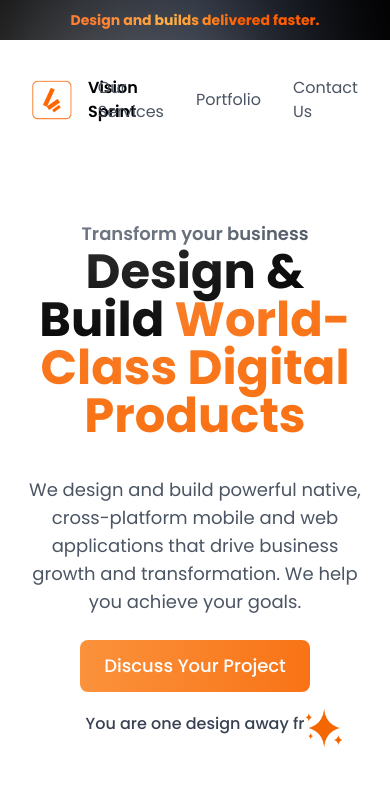
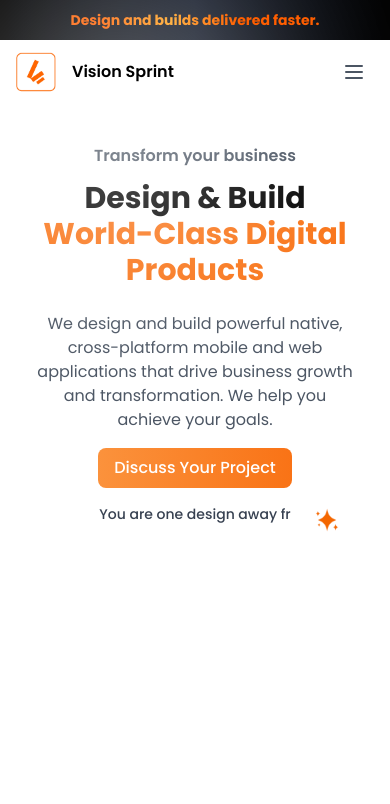
Before and after one commit to ThokozaniTshabalala/Vision-Sprint, a React (Vite) app: page / in a window 390 px wide. Shown: the top 804 px of the page. Built offline with nearby package versions, Linux system fonts and the light colour scheme.

Commit message:
website is now  responsive

```diff
--- /dev/null
+++ b/src/components/DeviceDesign/DeviceDesign.css
@@ -0,0 +1,10 @@
+.device-image {
+    width: 100%;
+    height: auto;
+  }
+
+  @media (max-width: 940px) {
+    .device-image {
+      content: url("/responsive_design_hero.png");
+    }
+  }
--- a/src/components/DeviceDesign/DeviceDesign.jsx
+++ b/src/components/DeviceDesign/DeviceDesign.jsx
@@ -1,9 +1,10 @@
 import React from 'react';
+import './DeviceDesign.css';
 
 const DeviceDesign = () => {
   return (
     <div className="flex justify-center items-center min-h-screen pt-0 px-4">
-      <img src="/VISION SPRINT HERO_FINAL.png" alt="Device Design" className="w-100 h-auto" />
+      <img src="/VISION SPRINT HERO_FINAL.png" alt="Device Design" className="device-image w-100 h-auto" />
     </div>
   );
 };
--- /dev/null
+++ b/src/components/FooterBanner/FooterBanner.css
@@ -0,0 +1,92 @@
+.banner-image {
+    width: 100%;
+    height: auto;
+  }
+
+  .text-overlay {
+    position: absolute;
+    top: 33%;
+    left: 8rem;
+    z-index: 10;
+  }
+
+  .heading-text {
+    font-size: 2.5rem;
+  }
+
+  .body-text {
+    font-size: 1.125rem;
+  }
+
+  .banner-button {
+    font-size: 1rem;
+    margin-top: 6rem;
+    padding: 1rem 1.5rem;
+  }
+
+  @media (max-width: 940px) {
+    .banner-image {
+      content: url("/responsive Design_Footer_banner.png");
+    }
+
+    .text-overlay {
+      top: 58%;
+      transform: translateY(-50%);
+    }
+
+    .heading-text {
+      font-size: 2.5rem;
+    }
+
+    .body-text {
+      font-size: 1.5rem;
+    }
+
+    .banner-button {
+      font-size: 1.8rem;
+      margin-top: 4rem;
+      padding: 0.875rem 1.25rem;
+      width: 20rem;
+    }
+  }
+
+  @media (max-width: 768px) {
+    .heading-text {
+      font-size: 2.5rem;
+    }
+
+    .body-text {
+      font-size: 1.5rem;
+    }
+
+    .banner-button {
+        font-size: 1.8rem;
+        margin-top: 4rem;
+        padding: 0.875rem 1.25rem;
+        width: 20rem;
+    }
+
+    .text-overlay {
+      left: 4rem;
+    }
+  }
+
+  @media (max-width: 480px) {
+    .heading-text {
+      font-size: 1.25rem;
+    }
+
+    .body-text {
+      font-size: 0.75rem;
+    }
+
+    .banner-button {
+      font-size: 0.625rem;
+      margin-top: 2rem;
+      padding: 0.625rem 0.875rem;
+    }
+
+    .text-overlay {
+      left: 2rem;
+    }
+  }
--- a/src/components/FooterBanner/FooterBanner.jsx
+++ b/src/components/FooterBanner/FooterBanner.jsx
@@ -1,20 +1,25 @@
 import React from 'react';
+import './FooterBanner.css';
 
 const FooterBanner = () => {
   return (
     <section className="relative">
       <div className="flex justify-center items-center min-h-screen pt-0 px-4">
-        <img src="/VISION SPRINT_TRANSFORM_YOUR_BUSINESS_large.png" alt="transform your business" className="w-500 h-auto" />
+        <img
+          src="/VISION SPRINT_TRANSFORM_YOUR_BUSINESS_large.png"
+          alt="transform your business"
+          className="banner-image"
+        />
       </div>
-      <div className="absolute top-1/3 left-32 flex flex-col z-10">
-        <h2 className="text-4xl font-semibold text-white">Let us transform your business</h2>
-        <p className="mt-3 text-lg text-white">
+      <div className="text-overlay flex flex-col">
+        <h2 className="heading-text font-semibold text-white">Let us transform your business</h2>
+        <p className="mt-3 body-text text-white">
           Empowering your growth with{' '}
           <span className="bg-gradient-to-r from-yellow-400 to-orange-300 bg-clip-text text-transparent">
             tailored designs
           </span>,
         </p>
-        <p className="text-lg text-white">
+        <p className="body-text text-white">
           <span className="bg-gradient-to-r from-yellow-400 to-orange-200 bg-clip-text text-transparent">
             business insights
           </span>, and{' '}
@@ -22,7 +27,7 @@
             data-driven strategies
           </span>
         </p>
-        <button className="mt-24 px-6 py-4 rounded-md bg-gradient-to-r from-[#fea01b] to-[#ff851a] hover:from-[#ff851a] hover:to-[#fea01b] text-white font-medium transition-all duration-200 w-fit">
+        <button className="banner-button rounded-md bg-gradient-to-r from-[#fea01b] to-[#ff851a] hover:from-[#ff851a] hover:to-[#fea01b] text-white font-medium transition-all duration-200 w-fit">
           Discuss a Project
         </button>
       </div>
--- a/src/components/Header/Header.jsx
+++ b/src/components/Header/Header.jsx
@@ -1,34 +1,119 @@
-import React from 'react';
-import './Header.css';
+import React, { useState } from 'react';
 
-function Header() {
+const Header = () => {
+  const [isMenuOpen, setIsMenuOpen] = useState(false);
+
+  const toggleMenu = () => {
+    setIsMenuOpen(!isMenuOpen);
+  };
+
   return (
-        <section className='h-wrapper'>
-            <div className="h-container w-container mx-auto flex justify-between items-center"> {/* 100% width container, centered */}
-
+    <section className="relative bg-white w-full">
+      <div className="w-full max-w-7xl mx-auto px-4 sm:px-6 lg:px-8">
+        <div className="flex justify-between items-center h-16">
           {/* Logo section */}
-                <div className="logo-section flex items-center">
-                    <img src="vision_sprint_logo123.png" alt="logo" className="w-10" /> {/* Adjusted width */}
+          <div className="flex items-center">
+            <img src="vision_sprint_logo123.png" alt="logo" className="w-10" />
             <h3 className="ml-4 font-semibold text-black">Vision Sprint</h3>
           </div>
 
-                {/* Navigation menu */}
-                <div className="flex space-x-8 items-center"> {/* Space between links */}
-                    <a href="" className="text-gray-600 transition-colors duration-300 ease-in-out hover:text-orange-500">Our Services</a>
-                    <a href="" className="text-gray-600 transition-colors duration-300 ease-in-out hover:text-orange-500">Portfolio</a>
-                    <a href="" className="text-gray-600 transition-colors duration-300 ease-in-out hover:text-orange-500">Contact Us</a>
-                    <a href="" className="text-gray-600 transition-colors duration-300 ease-in-out hover:text-orange-500">Get Started</a>
+          {/* Desktop Navigation - Hidden below 815px */}
+          <div className="hidden min-[815px]:flex space-x-8 items-center">
+            <a href="" className="text-gray-600 transition-colors duration-300 hover:text-orange-500">
+              Our Services
+            </a>
+            <a href="" className="text-gray-600 transition-colors duration-300 hover:text-orange-500">
+              Portfolio
+            </a>
+            <a href="" className="text-gray-600 transition-colors duration-300 hover:text-orange-500">
+              Contact Us
+            </a>
+            <a href="" className="text-gray-600 transition-colors duration-300 hover:text-orange-500">
+              Get Started
+            </a>
           </div>
 
-                {/* Button section */}
-                <div className="flex items-center ml-8"> {/* Left-aligned with space to the right */}
-                    <button className="py-2 px-6 text-orange-500 bg-gradient-to-r from-orange-400 to-orange-600 rounded-md transition-all duration-300 ease-in-out transform hover:scale-105 focus:outline-none">
-                        <a href="" className="text-white">Discuss a Project</a>
+          {/* Desktop Button - Hidden below 815px */}
+          <div className="hidden min-[815px]:flex items-center">
+            <button className="py-2 px-6 text-white bg-gradient-to-r from-orange-400 to-orange-600 rounded-md transition-all duration-300 hover:scale-105 focus:outline-none">
+              <a href="">Discuss a Project</a>
+            </button>
+          </div>
+
+          {/* Mobile menu button - Visible below 815px */}
+          <div className="min-[815px]:hidden">
+            <button
+              onClick={toggleMenu}
+              className="p-2 rounded-md text-gray-600 hover:text-orange-500 focus:outline-none"
+            >
+              {isMenuOpen ? (
+                // X icon
+                <svg
+                  className="h-6 w-6"
+                  fill="none"
+                  strokeLinecap="round"
+                  strokeLinejoin="round"
+                  strokeWidth="2"
+                  viewBox="0 0 24 24"
+                  stroke="currentColor"
+                >
+                  <path d="M6 18L18 6M6 6l12 12"></path>
+                </svg>
+              ) : (
+                // Hamburger icon
+                <svg
+                  className="h-6 w-6"
+                  fill="none"
+                  strokeLinecap="round"
+                  strokeLinejoin="round"
+                  strokeWidth="2"
+                  viewBox="0 0 24 24"
+                  stroke="currentColor"
+                >
+                  <path d="M4 6h16M4 12h16M4 18h16"></path>
+                </svg>
+              )}
             </button>
           </div>
         </div>
+      </div>
+
+      {/* Mobile menu - Visible below 815px */}
+      {isMenuOpen && (
+        <div className="min-[815px]:hidden absolute top-16 left-0 w-full bg-white shadow-lg z-50">
+          <div className="px-4 pt-2 pb-4 space-y-4">
+            <a
+              href=""
+              className="block text-gray-600 hover:text-orange-500 transition-colors duration-300"
+            >
+              Our Services
+            </a>
+            <a
+              href=""
+              className="block text-gray-600 hover:text-orange-500 transition-colors duration-300"
+            >
+              Portfolio
+            </a>
+            <a
+              href=""
+              className="block text-gray-600 hover:text-orange-500 transition-colors duration-300"
+            >
+              Contact Us
+            </a>
+            <a
+              href=""
+              className="block text-gray-600 hover:text-orange-500 transition-colors duration-300"
+            >
+              Get Started
+            </a>
+            <button className="w-full py-2 px-6 text-white bg-gradient-to-r from-orange-400 to-orange-600 rounded-md transition-all duration-300 hover:scale-105 focus:outline-none">
+              <a href="">Discuss a Project</a>
+            </button>
+          </div>
+        </div>
+      )}
     </section>
   );
-}
+};
 
 export default Header;
--- a/src/components/Hero/Hero.jsx
+++ b/src/components/Hero/Hero.jsx
@@ -37,34 +37,46 @@
   }, [currentTextIndex]);
 
   return (
-    <section className="hero-wrapper flex flex-col items-center justify-start text-center p-6 mt-9">
-      <div className="text-section flex flex-col items-center">
-        <h1 className="text-lg text-gray-600 font-semibold">Transform your business</h1>
-        <h1 className="text-5xl font-bold">
+    <section className="hero-wrapper flex flex-col items-center justify-start text-center p-4 sm:p-6 mt-6 sm:mt-9">
+      <div className="text-section flex flex-col items-center px-4 sm:px-6 md:px-8">
+        {/* Subtitle */}
+        <h1 className="text-base sm:text-lg text-gray-600 font-semibold">
+          Transform your business
+        </h1>
+
+        {/* Main heading */}
+        <h1 className="text-3xl sm:text-4xl md:text-5xl font-bold mt-3 sm:mt-4">
           Design & Build{' '}
           <span className="text-orange-500">World-Class Digital Products</span>
         </h1>
 
-        <p className="mt-9 text-gray-600 text-lg max-w-xl">
+        {/* Description */}
+        <p className="mt-6 sm:mt-9 text-base sm:text-lg text-gray-600 max-w-xs sm:max-w-lg md:max-w-xl">
           We design and build powerful native, cross-platform mobile and web applications
           that drive business growth and transformation. We help you achieve your goals.
         </p>
       </div>
 
-      <div className="Discuss-project-button mt-6">
-        <button className="px-6 py-3 bg-gradient-to-r from-orange-400 to-orange-500 text-white
-          text-lg font-medium rounded-lg hover:scale-105 transition-transform">
+      {/* Button */}
+      <div className="Discuss-project-button mt-4 sm:mt-6">
+        <button className="px-4 sm:px-6 py-2 sm:py-3 bg-gradient-to-r from-orange-400 to-orange-500 text-white
+          text-base sm:text-lg font-medium rounded-lg hover:scale-105 transition-transform">
           Discuss Your Project
         </button>
       </div>
 
-      <div className="mt-5 h-8 font-medium text-gray-700 min-h-[2rem] relative">
-        <span className="whitespace-nowrap">{displayedText}</span>
-        <img
-          src="/stars.png"
-          alt="sparkle cursor"
-          className="absolute inline-block h-10 w-10 -right-10 top-1/2 transform -translate-y-1/2"
-        />
+      {/* Typing animation container */}
+      <div className="mt-4 sm:mt-5 h-6 sm:h-8 font-medium text-gray-700 min-h-[2rem] relative px-4 sm:px-0">
+        <div className="flex items-center justify-center">
+          <span className="text-sm sm:text-base md:text-lg whitespace-normal sm:whitespace-nowrap">
+            {displayedText}
+          </span>
+          <img
+            src="/stars.png"
+            alt="sparkle cursor"
+            className="absolute h-6 w-6 sm:h-8 sm:w-8 md:h-10 md:w-10 -right-8 sm:-right-10 top-1/2 transform -translate-y-1/2"
+          />
+        </div>
       </div>
     </section>
   );
```
Also changed, not shown: public/responsive Design_Footer_banner.png (added), public/responsive_design_hero.png (added). Lines whose indentation alone changed are shown as unchanged.
